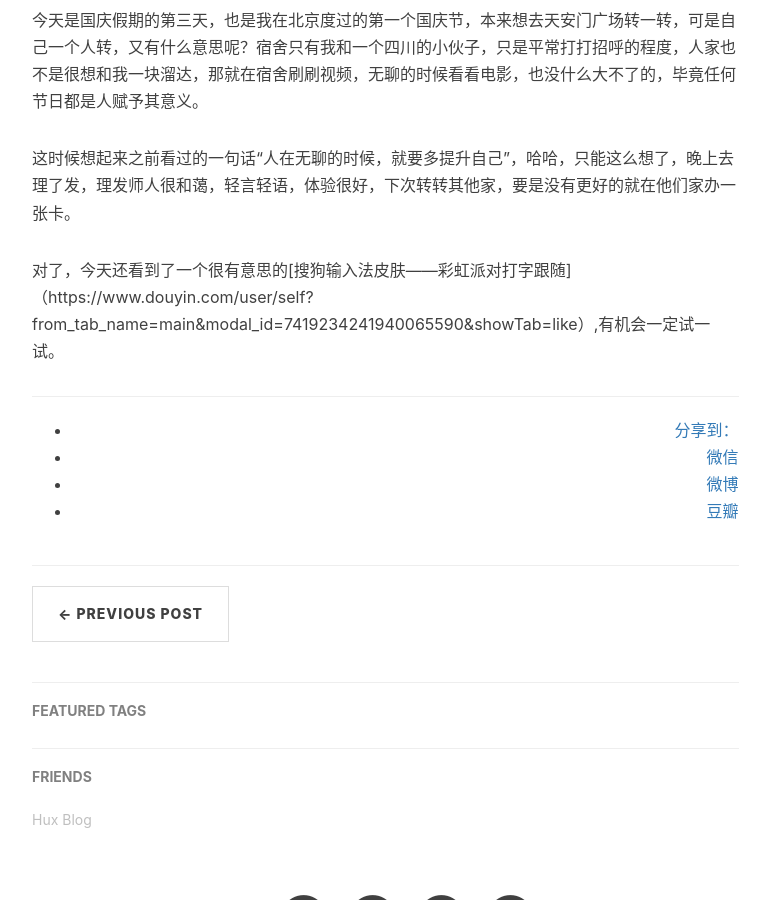
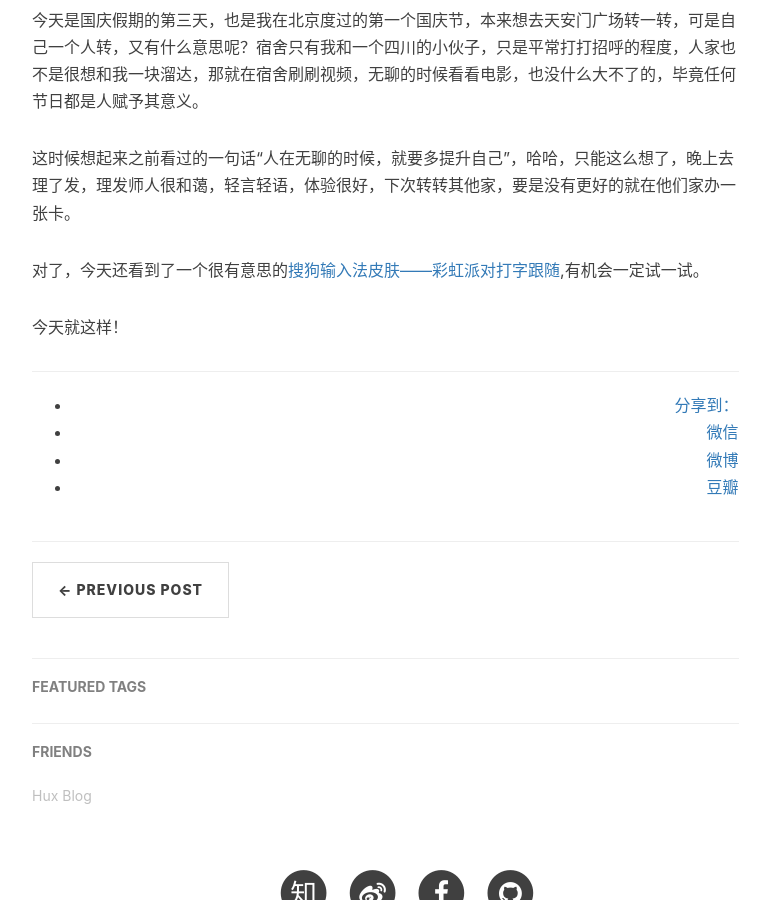
Before and after one commit to sunming3316/sunming3316.github.io, a Jekyll site: the page built from _posts/2024-10-01-Daily-re.markdown, in a window 1280 px wide and 900 px high, scrolled down 532 px. Shown: the whole window, without its empty margins (233-1003 px from the left). Built offline with Jekyll 4.4.1, drawn with Linux system fonts in a browser that asks for light colours; nearby versions of some CDN libraries; comment, search, counter and statistics services are not loaded.

Commit message:
change 20241001dailyre

```diff
--- a/_posts/2024-10-01-Daily-re.markdown
+++ b/_posts/2024-10-01-Daily-re.markdown
@@ -12,4 +12,6 @@ catalog: true
 
 这时候想起来之前看过的一句话“人在无聊的时候，就要多提升自己”，哈哈，只能这么想了，晚上去理了发，理发师人很和蔼，轻言轻语，体验很好，下次转转其他家，要是没有更好的就在他们家办一张卡。
 
-对了，今天还看到了一个很有意思的[搜狗输入法皮肤——彩虹派对打字跟随]（https://www.douyin.com/user/self?from_tab_name=main&modal_id=7419234241940065590&showTab=like）,有机会一定试一试。
+对了，今天还看到了一个很有意思的[搜狗输入法皮肤——彩虹派对打字跟随](https://www.douyin.com/user/self?from_tab_name=main&modal_id=7419234241940065590&showTab=like),有机会一定试一试。
+
+今天就这样！
```
